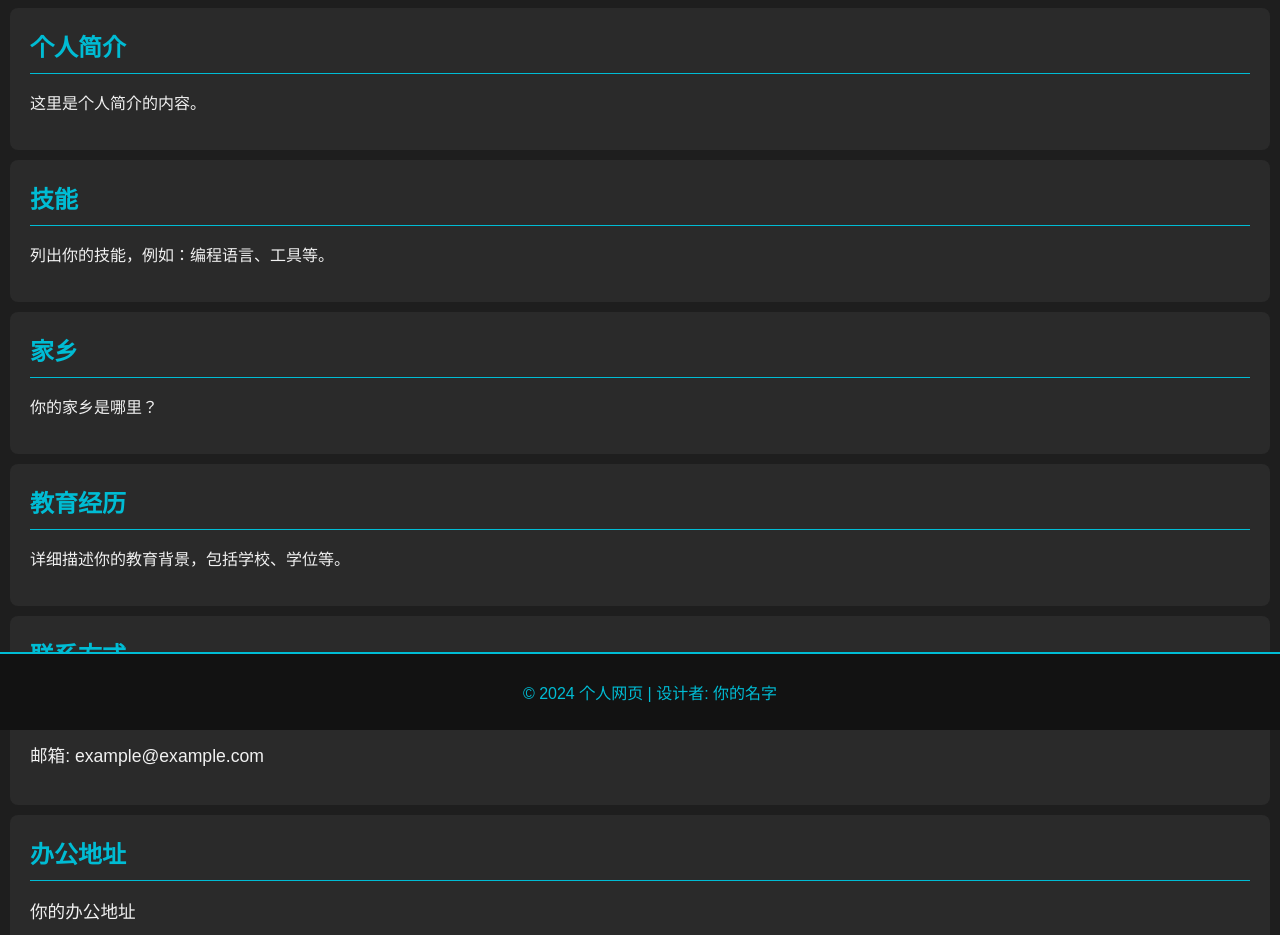
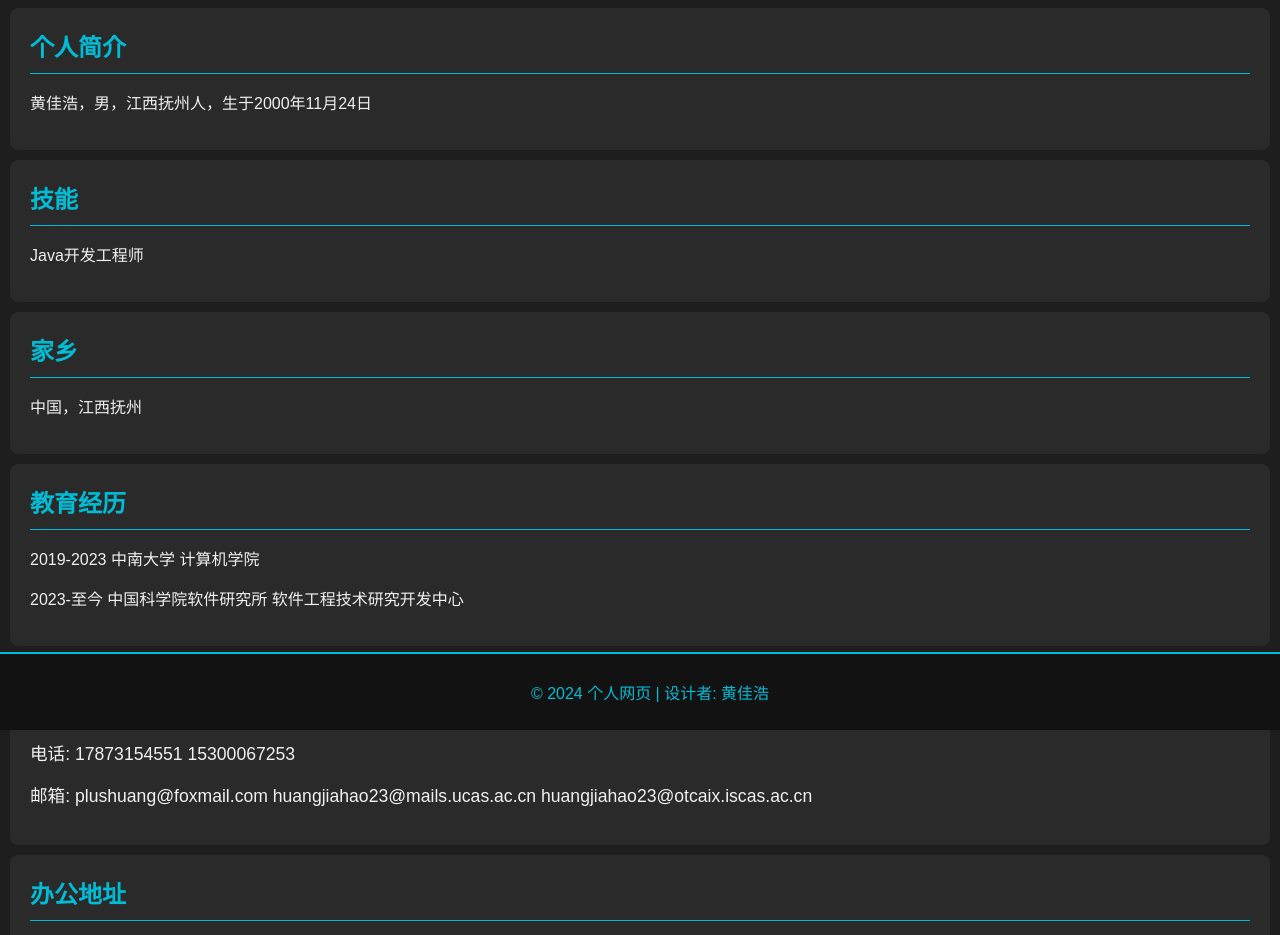
Before and after one commit to plushuang/plushuang.github.io, a plain HTML site: page index.html in a window 1280 px wide. Shown: the part 70-1005 px from the top of the page. Drawn offline with Linux system fonts and the light colour scheme.

Commit message:
Update index.html

```diff
--- a/index.html
+++ b/index.html
@@ -3,7 +3,7 @@
 <head>
     <meta charset="UTF-8">
     <meta name="viewport" content="width=device-width, initial-scale=1.0">
-    <title>个人网页</title>
+    <title>黄佳浩</title>
     <style>
         body {
             font-family: Arial, sans-serif;
@@ -59,38 +59,39 @@
 <body>
 
 <header>
-    <h1>个人网页</h1>
+    <h1>黄佳浩的个人网页</h1>
 </header>
 
 <section>
     <h2 class="section-title">个人简介</h2>
-    <p>这里是个人简介的内容。</p>
+    <p>黄佳浩，男，江西抚州人，生于2000年11月24日</p>
 </section>
 
 <section>
     <h2 class="section-title">技能</h2>
-    <p>列出你的技能，例如：编程语言、工具等。</p>
+    <p>Java开发工程师</p>
 </section>
 
 <section>
     <h2 class="section-title">家乡</h2>
-    <p>你的家乡是哪里？</p>
+    <p>中国，江西抚州</p>
 </section>
 
 <section>
     <h2 class="section-title">教育经历</h2>
-    <p>详细描述你的教育背景，包括学校、学位等。</p>
+    <p>2019-2023 中南大学 计算机学院</p>
+    <p>2023-至今 中国科学院软件研究所 软件工程技术研究开发中心</p>
 </section>
 
 <section>
     <h2 class="section-title">联系方式</h2>
-    <p class="contact-info">电话: 123-456-7890</p>
-    <p class="contact-info">邮箱: example@example.com</p>
+    <p class="contact-info">电话: 17873154551 15300067253</p>
+    <p class="contact-info">邮箱: plushuang@foxmail.com huangjiahao23@mails.ucas.ac.cn huangjiahao23@otcaix.iscas.ac.cn</p>
 </section>
 
 <section>
     <h2 class="section-title">办公地址</h2>
-    <p class="address">你的办公地址</p>
+    <p class="address">北京市海淀区中关村南四街4号 中国科学院软件研究所 5号楼 6层</p>
 </section>
 
 <section class="gallery">
@@ -101,7 +102,7 @@
 </section>
 
 <footer>
-    <p>&copy; 2024 个人网页 | 设计者: 你的名字</p>
+    <p>&copy; 2024 个人网页 | 设计者: 黄佳浩</p>
 </footer>
 
 </body>
```
